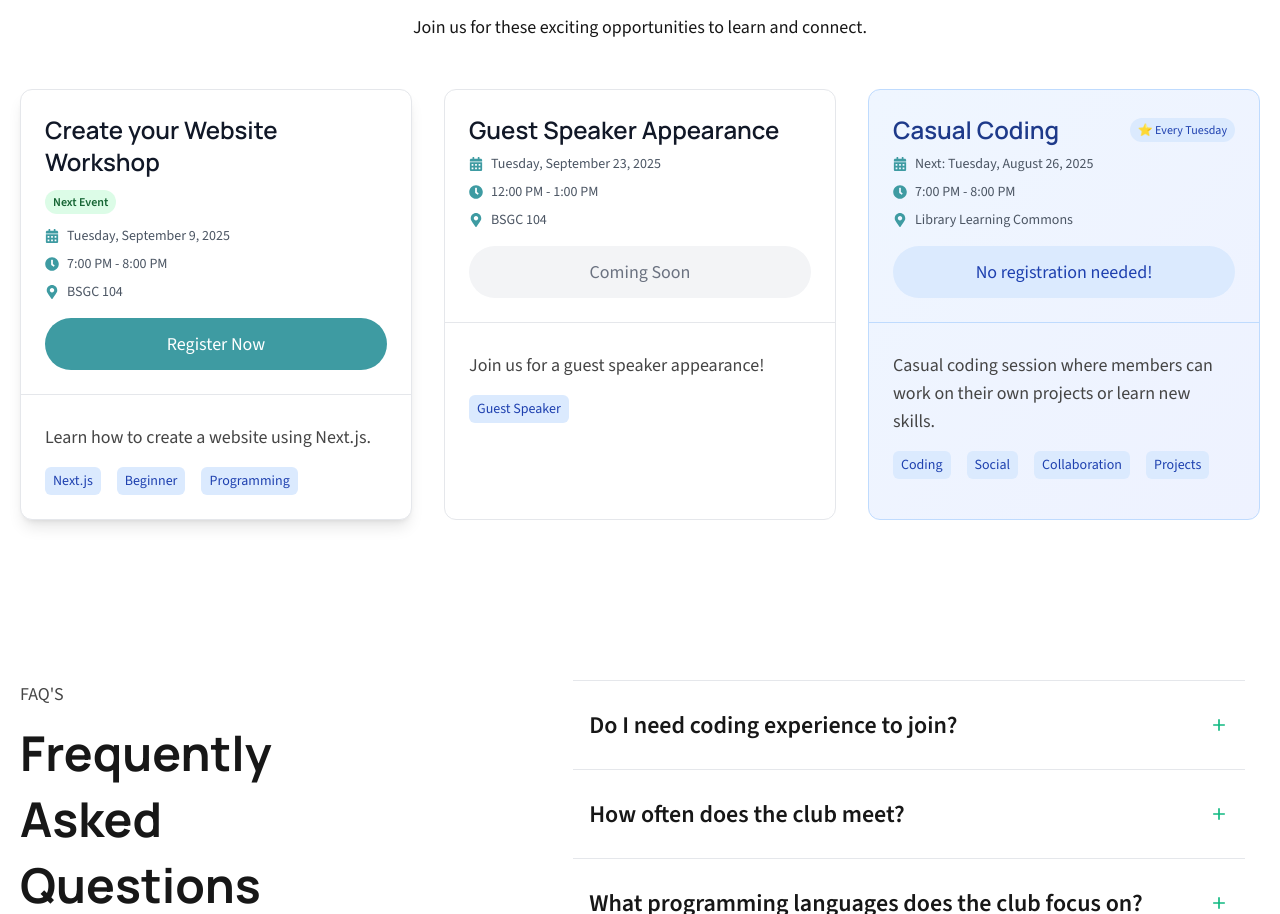
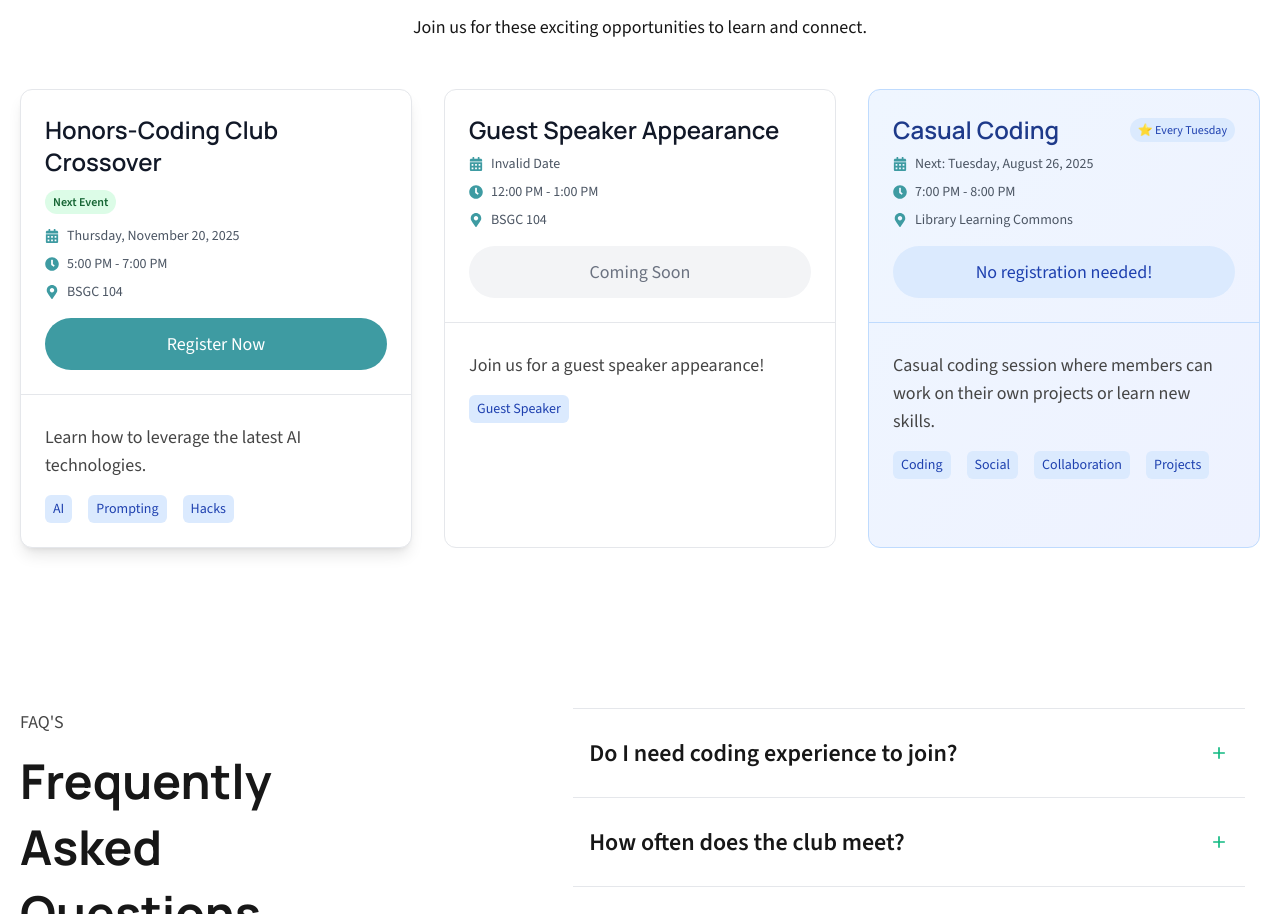
Before and after one commit to mrmorgan-i/newmancodingclub, a Next.js app: page / in a window 1280 px wide. Shown: the part 4422-5336 px from the top of the page. Built offline with nearby package versions, Linux system fonts and the light colour scheme; no server answers.

Commit message:
Update event details for workshop and guest speaker

```diff
--- a/src/data/events.ts
+++ b/src/data/events.ts
@@ -16,19 +16,19 @@ export const events: IEvent[] = [
         isActive: true
     },
     {
-        title: "Create your Website Workshop",
-        date: "2025-09-09",
-        time: "7:00 PM - 8:00 PM",
+        title: "Honors-Coding Club Crossover",
+        date: "2025-11-20",
+        time: "5:00 PM - 7:00 PM",
         location: "BSGC 104",
-        description: "Learn how to create a website using Next.js.",
-        tags: ["Next.js", "Beginner", "Programming"],
-        registerLink: "https://forms.office.com/r/zwj8xY3Pfd",
+        description: "Learn how to leverage the latest AI technologies.",
+        tags: ["AI", "Prompting", "Hacks"],
+        registerLink: "#",
         isRecurring: false,
         isActive: true
     },
     {
         title: "Guest Speaker Appearance",
-        date: "2025-09-23",
+        date: "TBD",
         time: "12:00 PM - 1:00 PM",
         location: "BSGC 104",
         description: "Join us for a guest speaker appearance!",
```
